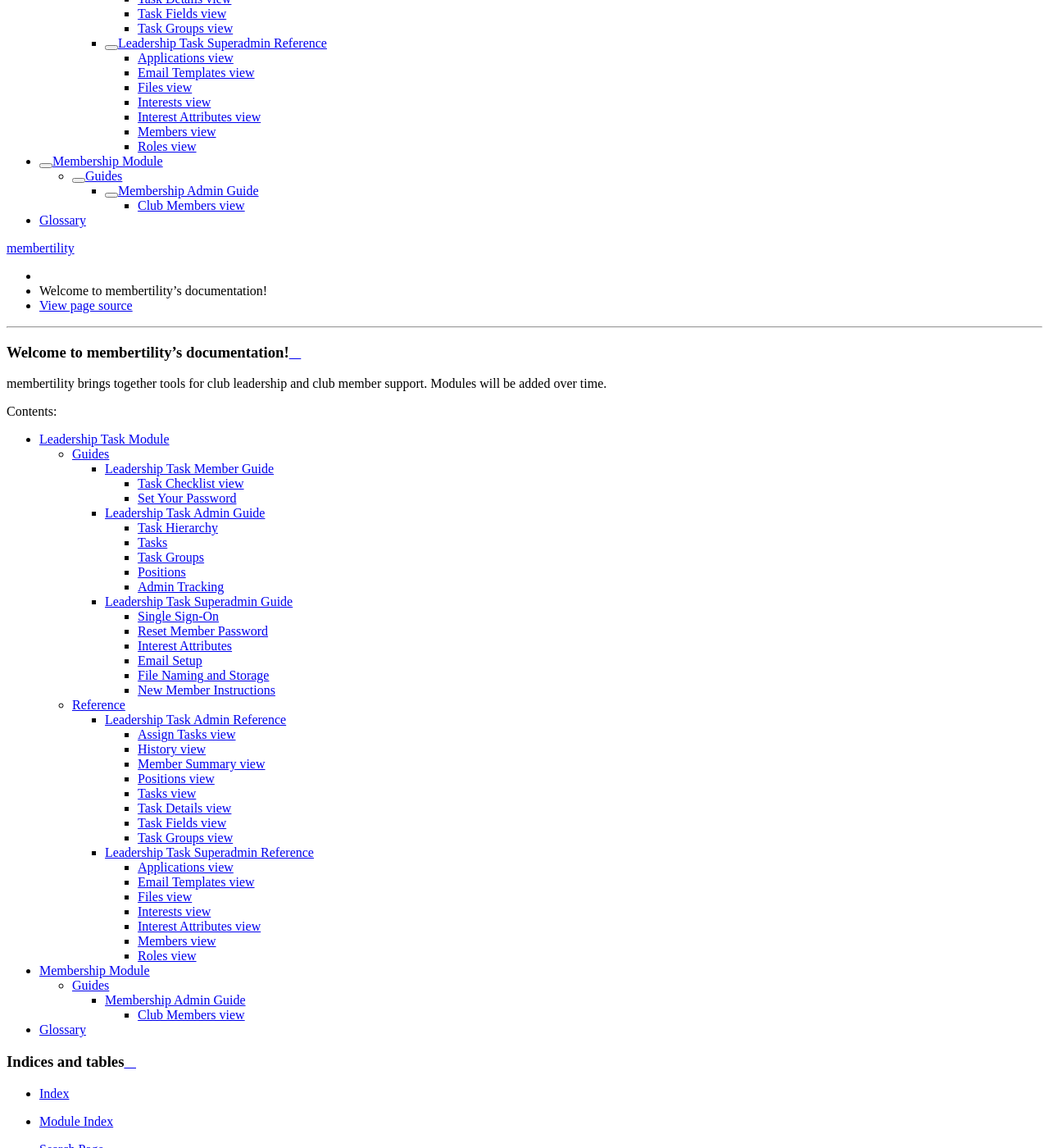
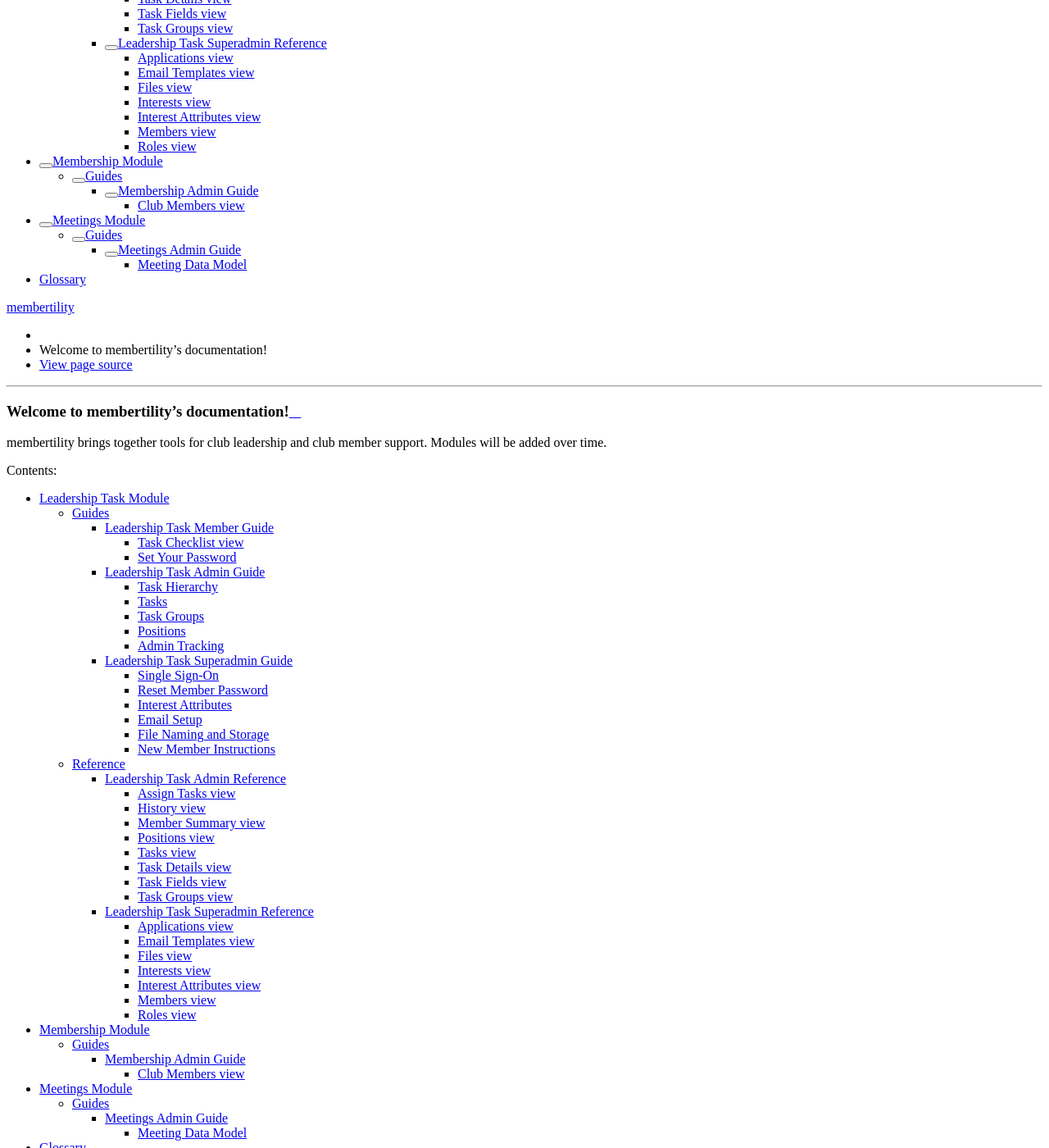
Before and after one commit to louking/members, a Sphinx documentation site: the page built from docs/index.rst, in a window 1280 px wide and 1400 px high, scrolled down 647 px. Shown: the whole window at 82% size. Built offline with Sphinx 7.4.7 and the Read the Docs theme 2.0.0, drawn with Linux system fonts in a browser that asks for light colours.

Commit message:
docs: start Meetings Module documentation
* Meeting Data Model

```diff
--- a/docs/index.rst
+++ b/docs/index.rst
@@ -15,6 +15,7 @@ will be added over time.
 
    leadership-task-module
    membership-module
+   meetings-module
    membertility-definitions
 
 
--- /dev/null
+++ b/docs/meetings-module.rst
@@ -0,0 +1,12 @@
+===========================================
+Meetings Module
+===========================================
+
+
+Guides
+==========
+
+.. toctree::
+   :maxdepth: 3
+
+   meetings-admin-guide
```
Also changed, not shown: docs/meetings-admin-guide.rst (+37 -2 lines).
